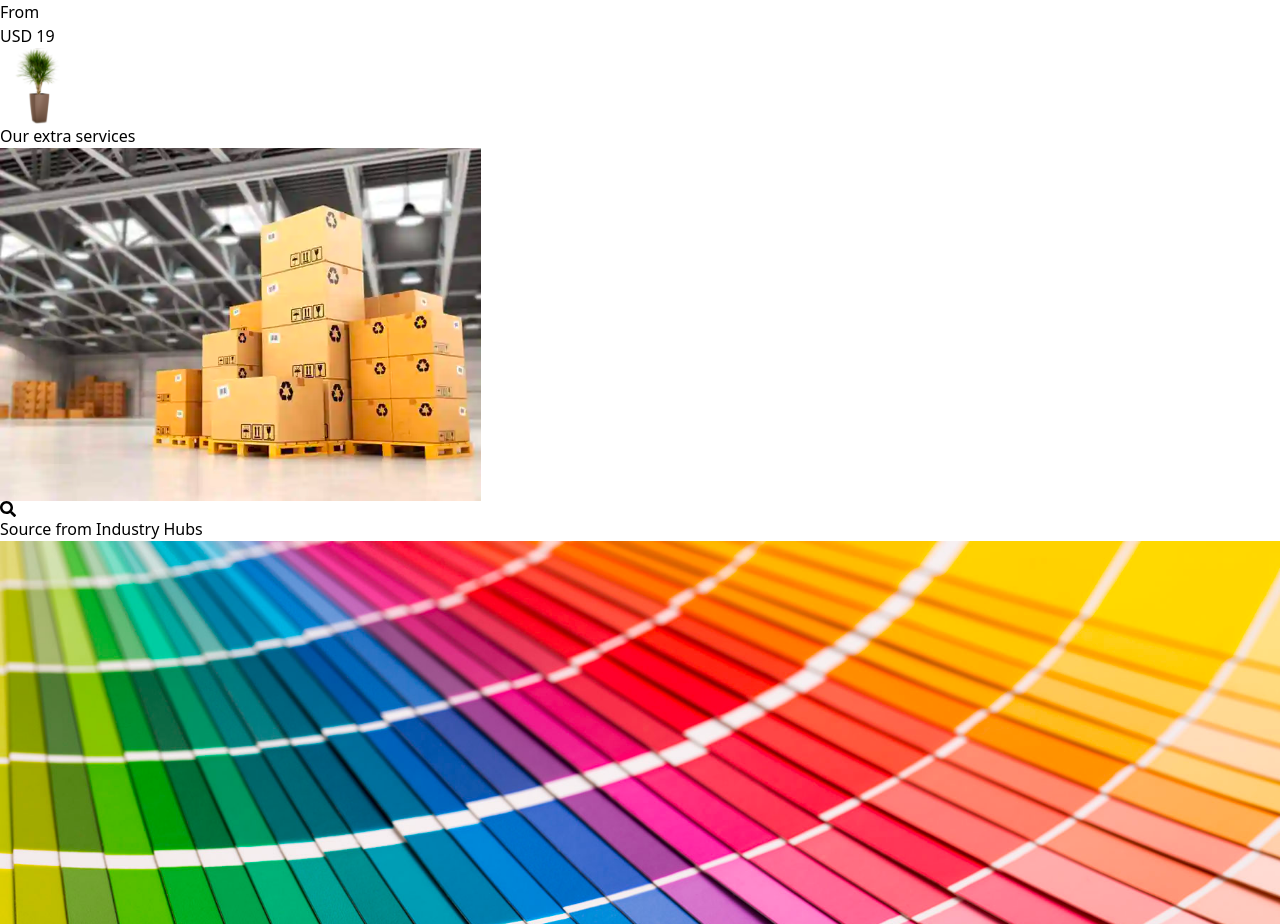
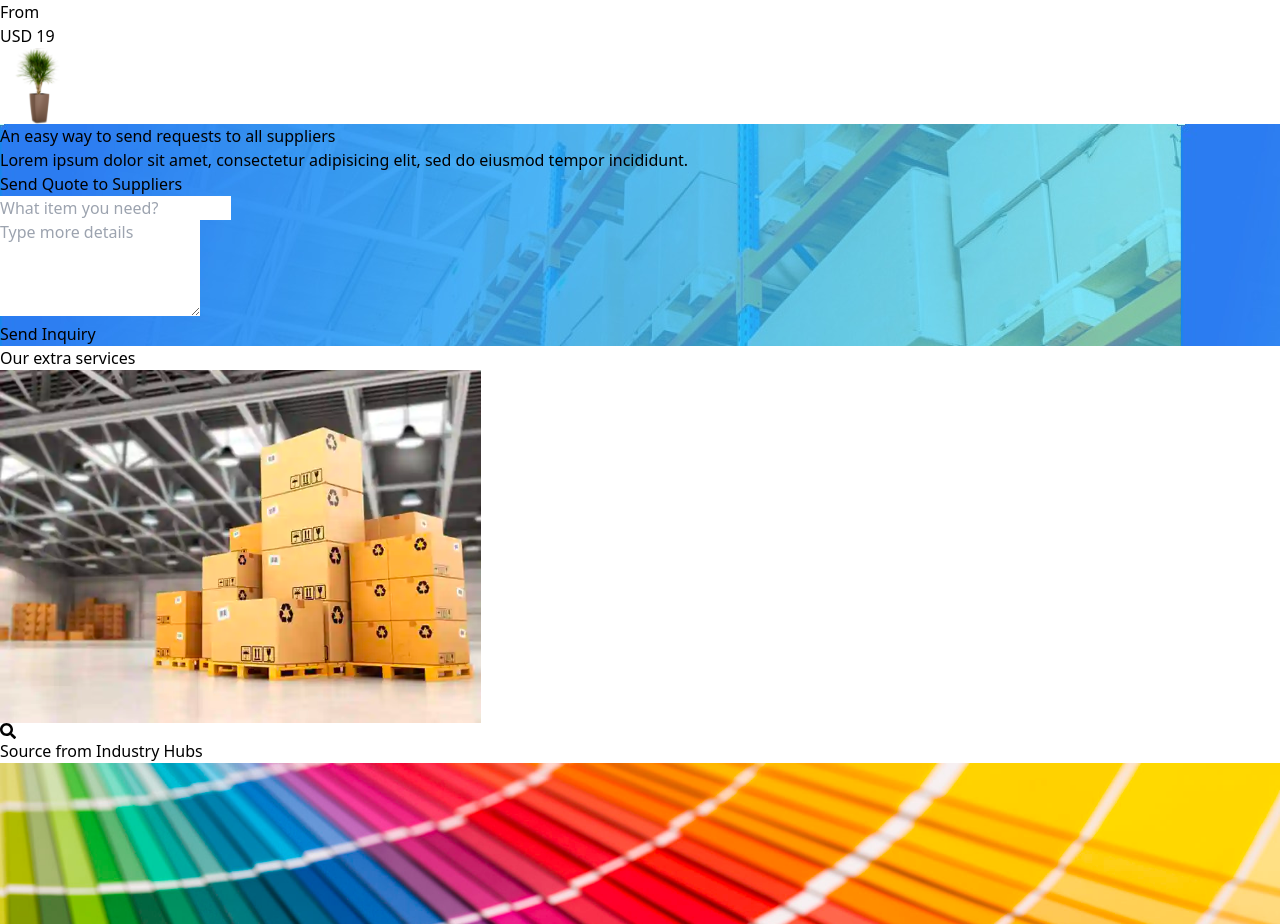
Before and after one commit to codetyhub/c1-ecomerce-frontend, a React (Vite) app: page / in a window 1280 px wide. Shown: the part 3260-4184 px from the top of the page. Built offline with nearby package versions, Linux system fonts and the light colour scheme.

Commit message:
Some design

```diff
--- a/src/components/Supplier.jsx
+++ b/src/components/Supplier.jsx
@@ -1,14 +1,13 @@
-import { useState } from 'react';
 import "./App.css";
 function Supplier() {
     return (
         <>
-            <div className="backgroundImage w-[100%] flex flex-row">
-                <div className='px-10 '>
-                    <h2 className="text-lg font-bold text-white">An easy way to send requests to all suppliers</h2>
-                    <p className="text-sm mt-2">Lorem ipsum dolor sit amet, consectetur adipisicing elit, sed do eiusmod tempor incididunt.</p>
+            <div className="container mx-auto backgroundImage flex justify-between gap-10 p-7 flex-wrap bg-cover">
+                <div className='w-[40%]'>
+                    <h2 className="text-lg text-4xl text-white">An easy way to send requests to all suppliers</h2>
+                    <p className="text-sm mt-4 text-white">Lorem ipsum dolor sit amet, consectetur adipisicing elit, sed do eiusmod tempor incididunt.</p>
                 </div>
-                <div className=' bg-white w-64 h-[300px] rounded-md py-4 px-4 text-black'>
+                <div className=' bg-white w-[40%] rounded-md py-7 px-10 text-black'>
                     <div>
                         Send Quote to Suppliers
                     </div>
--- a/src/pages/LadingPage.jsx
+++ b/src/pages/LadingPage.jsx
@@ -6,6 +6,7 @@ import Categoriescard from "../components/Categoriescard";
 import ExtraServices from "../components/ExtraServices.jsx";
 import SuppliersRegion from "../components/SuppliersRegion.jsx";
 import Subscribe from '../components/subscribe';
+import Supplier from '../components/Supplier.jsx'
 
 export default function LandingPage(){
     return (
@@ -13,6 +14,7 @@ export default function LandingPage(){
             <Categoriescard/>
             <OfferingCard/>
             <HomeAndOutdoors/>
+            <Supplier />
             <ExtraServices/>
             <SuppliersRegion/>
             <Subscribe/>
```
